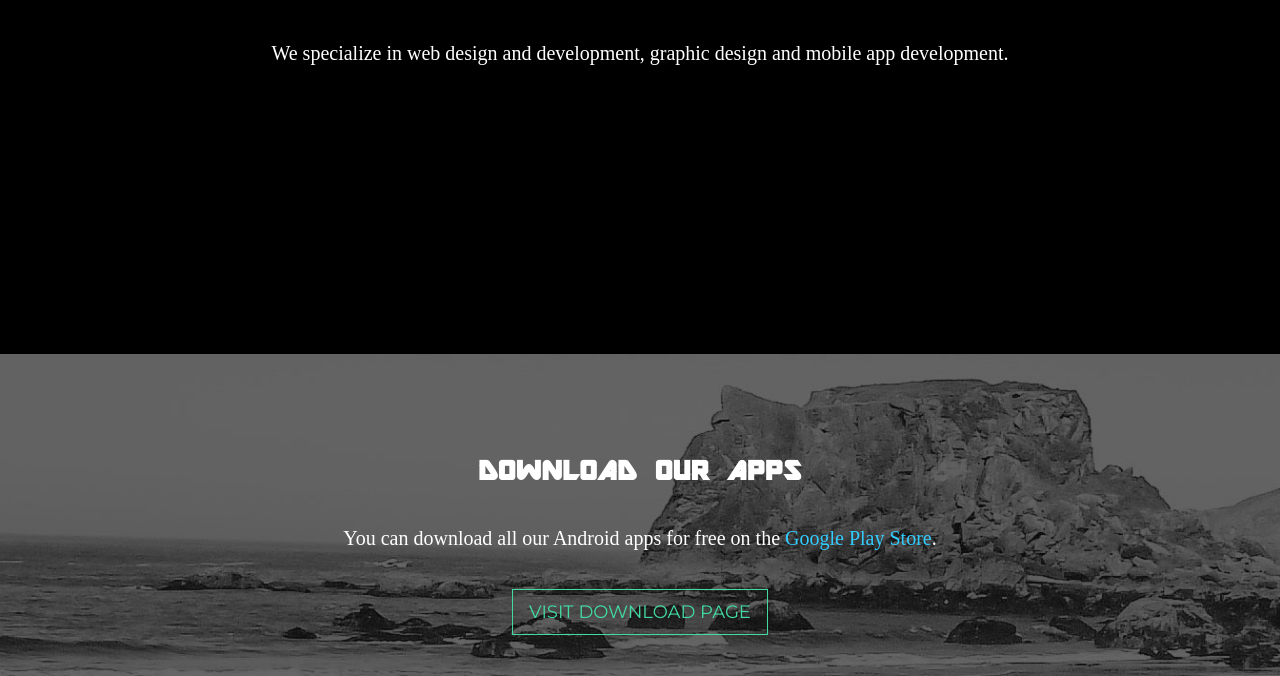
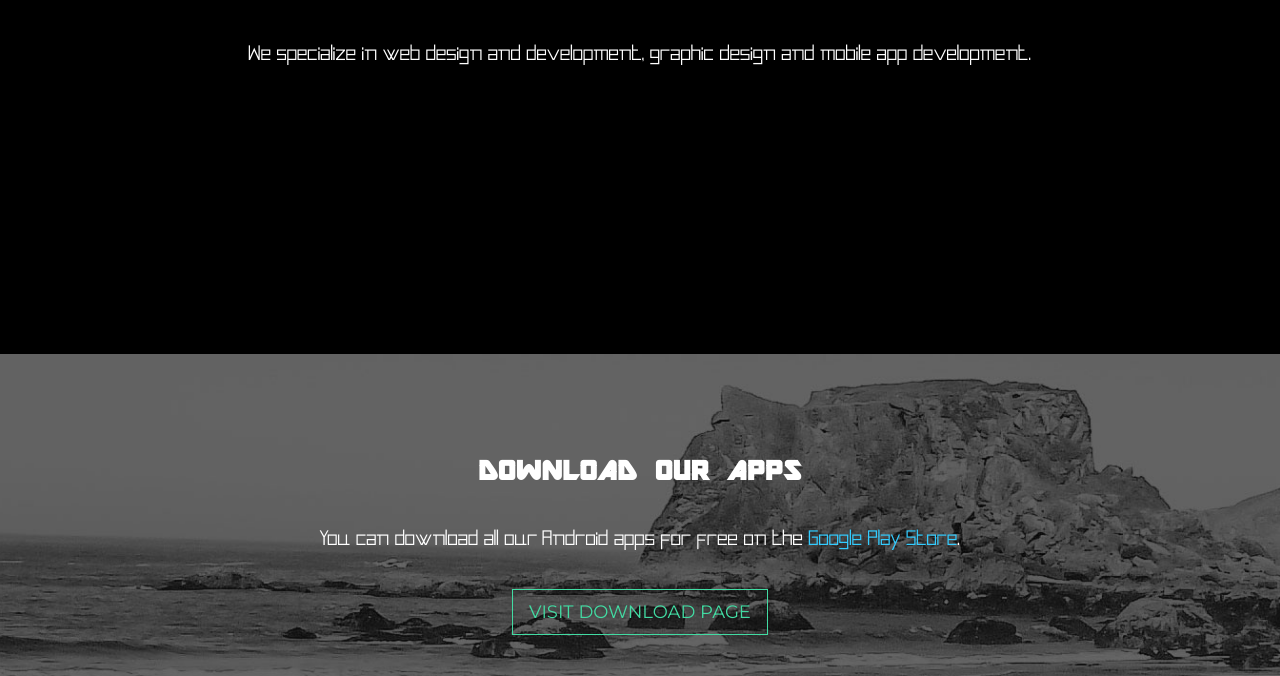
Before and after one commit to CORTECHX/Cortechx-Official-Website, a plain HTML site: page index.html in a window 1280 px wide. Shown: the part 1492-2168 px from the top of the page. Drawn offline with Linux system fonts and the light colour scheme; some packages are replaced by stand-ins of ours.

Commit message:
updated font

```diff
--- a/css/styles.css
+++ b/css/styles.css
@@ -6,6 +6,11 @@
 @font-face {
   font-family: abeezee regular;
   src:url('../fonts/ABeeZee-Regular.ttf') format('truetype');
+}
+
+@font-face {
+  font-family: amoceanus;
+  src:url('../fonts/AMOceanus.ttf') format('truetype');
 }
 
 body {
```
